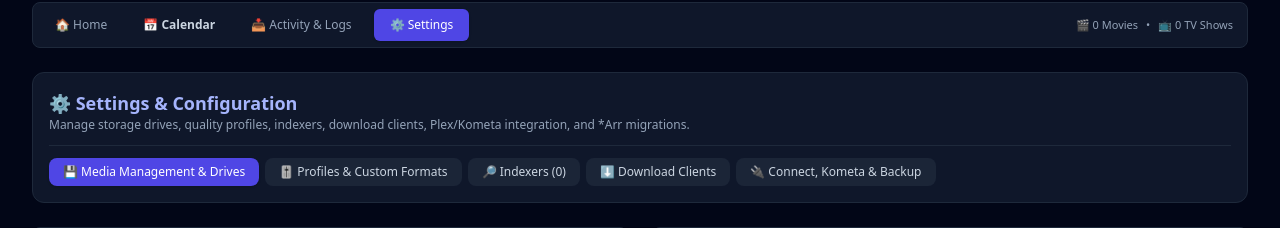
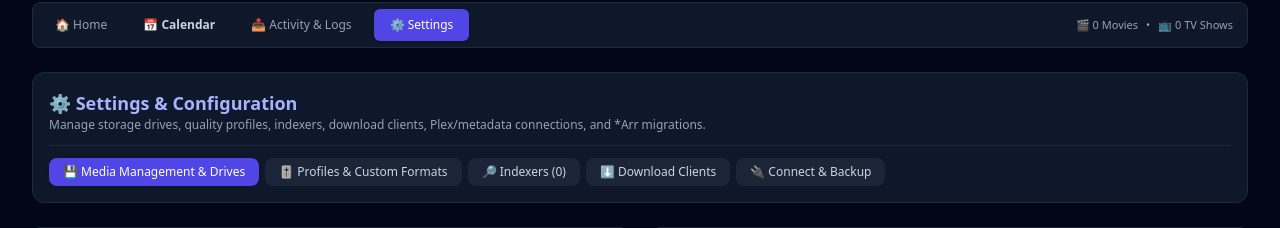
Before and after one commit to chr0nicdreamz/omniarr-compose, a FastAPI app: page /?tab=settings&section=media in a window 1280 px wide. Shown: the part 213-441 px from the top of the page. Run offline with FastAPI, Linux system fonts and the light colour scheme; data that the repository does not hold is empty; parts of the project's set-up code (start-up, migrations or seed data) failed here and were passed over; some libraries are stand-ins or nearby versions.

Commit message:
Clean up UI labels in Connect & Poster Picker while retaining silent local asset lookup

```diff
--- a/app/services.py
+++ b/app/services.py
@@ -1245,7 +1245,7 @@ async def get_poster_candidates(db: Session, item: MediaItem) -> list[dict]:
     # 1. Kometa asset folder
     kometa_dir = cfg.get("kometa_assets_dir") or ""
     if _find_kometa_asset_file(item.title, item.year, kometa_dir):
-        add_cand("Kometa", f"Kometa Asset ({item.title})", f"/api/media/{item.id}/kometa-poster")
+        add_cand("Local Art", f"Overlay / Asset ({item.title})", f"/api/media/{item.id}/kometa-poster")
 
     # 2. Local media folder poster.jpg / folder.jpg
     if _find_local_poster_file(item.file_path):
--- a/app/templates/detail.html
+++ b/app/templates/detail.html
@@ -461,7 +461,7 @@
             <div class="flex items-center justify-between mb-4">
                 <div>
                     <h3 class="text-base font-bold text-indigo-300">🎨 Choose Poster for {{ item.title }}</h3>
-                    <p class="text-xs text-slate-400">Select from Plex (including Kometa overlays), local disk art, public metadata, or paste a custom image URL</p>
+                    <p class="text-xs text-slate-400">Select from Plex, local disk art, public metadata, or paste a custom image URL</p>
                 </div>
                 <button type="button" onclick="closePosterPicker()" class="text-slate-400 hover:text-white text-sm px-2">✕</button>
             </div>
@@ -470,7 +470,7 @@
                 <button type="button" onclick="applyCustomPosterUrl()" class="bg-indigo-600 hover:bg-indigo-500 px-4 py-2 rounded-lg text-xs font-semibold text-white">Save URL</button>
             </div>
             <div id="poster-candidates-grid" class="grid grid-cols-2 sm:grid-cols-3 md:grid-cols-4 gap-3 overflow-y-auto pr-1 text-xs">
-                <div class="text-slate-400 col-span-full py-6 text-center">Searching Plex, Kometa & metadata sources...</div>
+                <div class="text-slate-400 col-span-full py-6 text-center">Searching Plex & metadata sources...</div>
             </div>
         </div>
     </div>
@@ -495,7 +495,7 @@
             const modal = document.getElementById('poster-picker-modal');
             const grid = document.getElementById('poster-candidates-grid');
             modal.classList.remove('hidden');
-            grid.innerHTML = '<div class="text-slate-400 col-span-full py-6 text-center">Searching Plex, Kometa & metadata sources...</div>';
+            grid.innerHTML = '<div class="text-slate-400 col-span-full py-6 text-center">Searching Plex & metadata sources...</div>';
             try {
                 const res = await fetch('/api/media/{{ item.id }}/posters');
                 const data = await res.json();
--- a/app/templates/index.html
+++ b/app/templates/index.html
@@ -675,7 +675,7 @@
             <div class="flex flex-wrap items-center justify-between gap-3 mb-3">
                 <div>
                     <h2 class="text-lg font-bold text-indigo-300">⚙️ Settings &amp; Configuration</h2>
-                    <p class="text-xs text-slate-400">Manage storage drives, quality profiles, indexers, download clients, Plex/Kometa integration, and *Arr migrations.</p>
+                    <p class="text-xs text-slate-400">Manage storage drives, quality profiles, indexers, download clients, Plex/metadata connections, and *Arr migrations.</p>
                 </div>
             </div>
             <div class="flex flex-wrap gap-1.5 border-t border-slate-800 pt-3 text-xs font-medium">
@@ -684,7 +684,7 @@
                     ('profiles', '🎚️ Profiles & Custom Formats'),
                     ('indexers', '🔎 Indexers (' ~ indexers|length ~ ')'),
                     ('clients', '⬇️ Download Clients'),
-                    ('connect', '🔌 Connect, Kometa & Backup')
+                    ('connect', '🔌 Connect & Backup')
                 ] %}
                 {% for skey, slabel in sec_tabs %}
                 <a href="/?tab=settings&section={{ skey }}"
@@ -1610,7 +1610,7 @@
         loadDriveStats();
 
         async function triggerRematchAllPosters() {
-            if (!confirm('Clear all cached posters and rematch the entire library from Plex, Kometa assets, and metadata APIs?')) return;
+            if (!confirm('Clear all cached posters and rematch the entire library from Plex, local assets, and metadata APIs?')) return;
             const res = await fetch('/api/posters/rematch-all', {method: 'POST'});
             const data = await res.json();
             if (!data.ok) {
```
